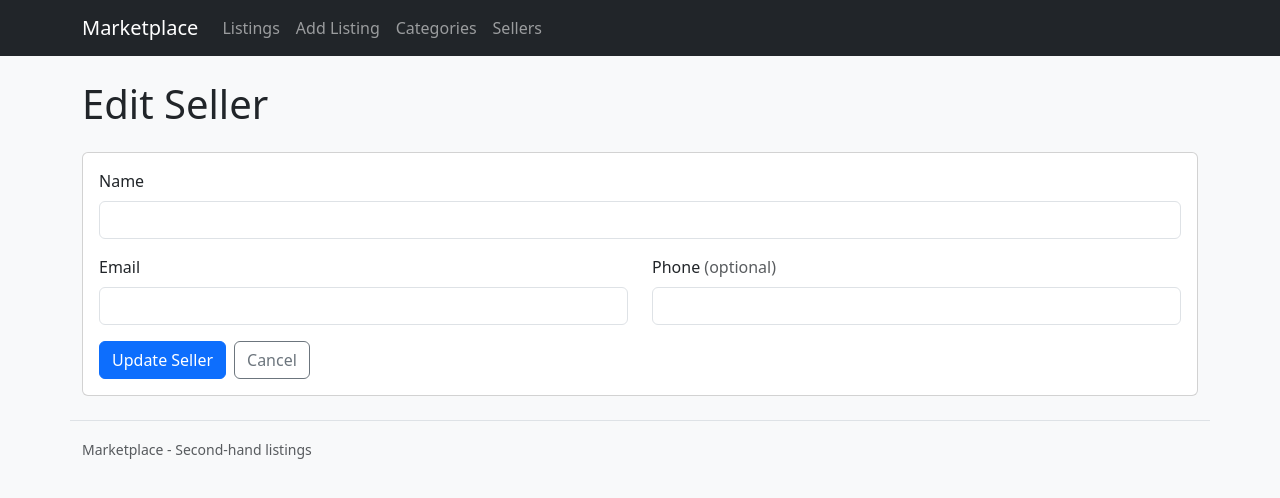
After one commit to Rjohnahld/marketplace_backend, a Node server app: template views/edit-seller.ejs in a window 1280 px wide. The commit adds this page. Shown: the top 498 px of the page. Run offline with Node 20, Linux system fonts and the light colour scheme; the template is opened without the code that fills it, so the values that code supplies are empty; some libraries are stand-ins or nearby versions.

Commit message:
added update feature for sellers

```diff
--- a/index.js
+++ b/index.js
@@ -320,6 +320,35 @@ app.post("/seller/create", async function (req, res, next) {
     }
 });
 
+app.get("/seller/:id/edit", async function (req, res, next) {
+    try {
+        const [rows] = await dbConnection.execute(
+            "SELECT * FROM sellers WHERE seller_id = ?", [req.params.id]);
+        if (!rows[0]) {
+            return res.status(404).send("Seller not found");
+        }
+        res.render("edit-seller", { pageTitle: "Edit Seller", seller: rows[0] });
+    } catch (e) {
+        next(e);
+    }
+});
+
+app.post("/seller/:id/edit", async function (req, res, next) {
+    try {
+        const { name, email, phone } = req.body;
+        if (!name?.trim() || !email?.trim()) {
+            return res.status(400).send("Please fill in the seller's name and email");
+        }
+
+        await dbConnection.execute(
+            "UPDATE sellers SET name = ?, email = ?, phone = ? WHERE seller_id = ?",
+            [name.trim(), email.trim(), phone?.trim() || null, req.params.id]);
+        res.redirect("/sellers");
+    } catch (e) {
+        next(e);
+    }
+});
+
 
 app.listen(port, () => {
     console.log(`Server running at http://localhost:${port}`);
--- /dev/null
+++ b/views/edit-seller.ejs
@@ -0,0 +1,8 @@
+<h1 class="mb-4">Edit Seller</h1>
+<form method="POST" class="card card-body">
+  <%- include("seller-form", { seller }) %>
+  <div class="d-flex gap-2">
+    <button type="submit" class="btn btn-primary">Update Seller</button>
+    <a class="btn btn-outline-secondary" href="/sellers">Cancel</a>
+  </div>
+</form>
```
Also changed, not shown: views/sellers.ejs (+14 -4 lines).
